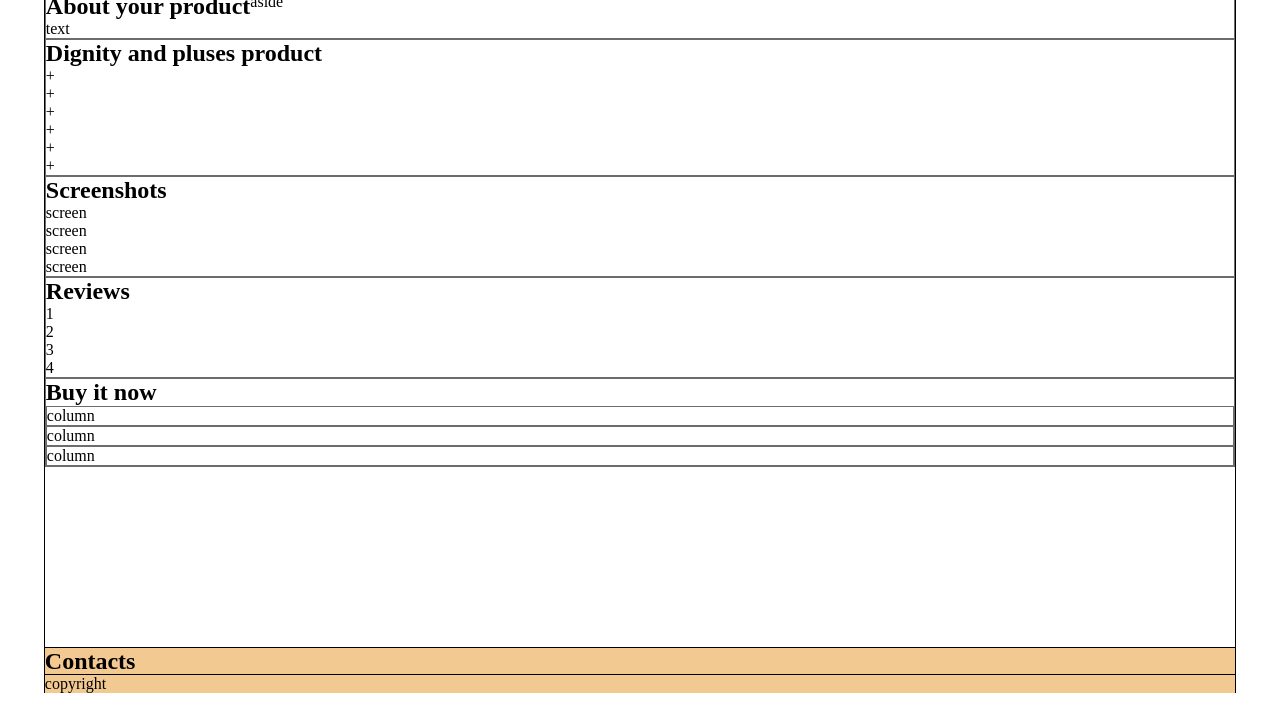
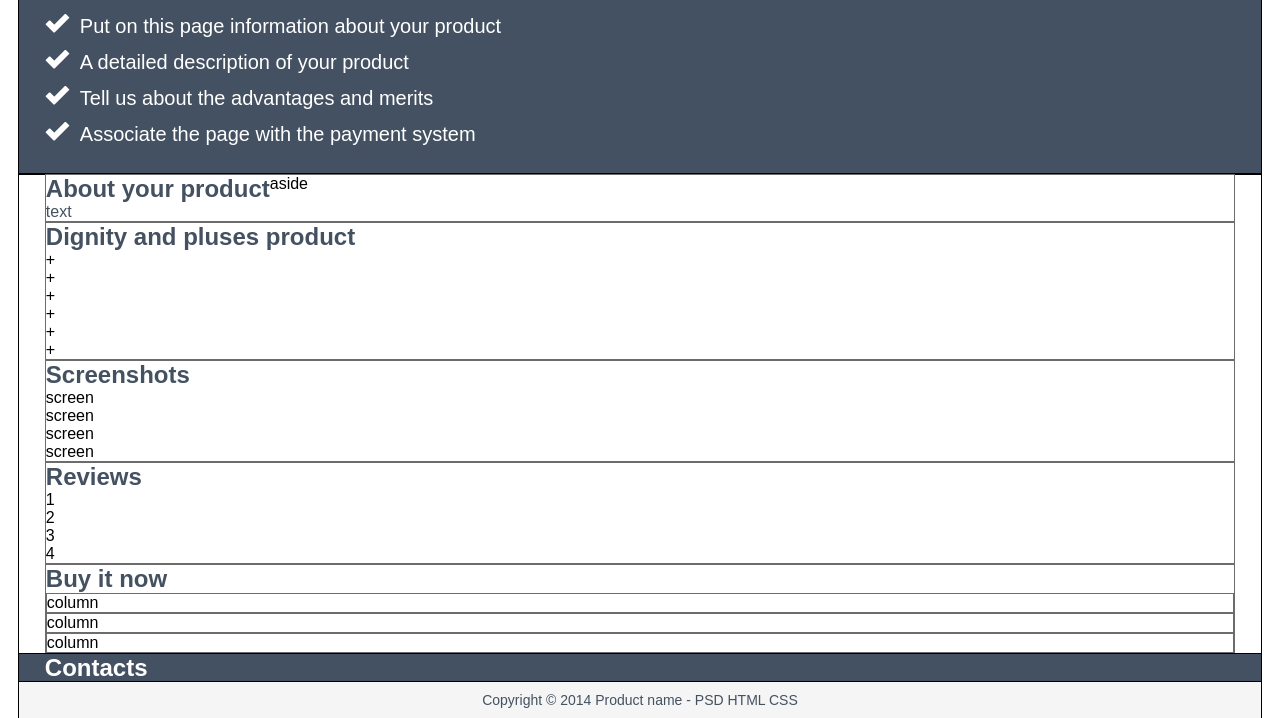
Before and after one commit to NataSamoilova/html5_homework, a plain HTML site: page index.html in a window 1280 px wide. Shown: the part 107-825 px from the top of the page. Before the commit the page ends 800 px from the top, so only its background shows below. Drawn offline with Linux system fonts and the light colour scheme.

Commit message:
added header and footer styles

```diff
--- a/index.html
+++ b/index.html
@@ -13,14 +13,14 @@
 <body>
 
     <div class="page">
-        <header>
+        <header class="padding-side">
             <article>
                 <h1>Product name</h1>
                 <ul>
-                    <li> <img src="" alt="+">1</li>
-                    <li><img src="" alt="+">2</li>
-                    <li><img src="" alt="+">3</li>
-                    <li><img src="" alt="+">4</li>
+                    <li> <img src="img/check_icon.png" alt="+">Put on this page information about your product</li>
+                    <li><img src="img/check_icon.png" alt="+">A detailed description of your product</li>
+                    <li><img src="img/check_icon.png" alt="+">Tell us about the advantages and merits</li>
+                    <li><img src="img/check_icon.png" alt="+">Associate the page with the payment system</li>
                 </ul>
                 </article>
                 <aside>
@@ -29,7 +29,7 @@
         </header>
 
 
-        <div class="main">
+        <div class="main padding-side">
             <div class="about-wrapper">
                 <article>
                     <h2>About your product</h2>
@@ -68,7 +68,7 @@
                 <article>4</article>
             </div>
 
-            <div class="buyIt-wrapper">
+            <div class="buyIt-wrapper ">
                 <h2>Buy it now</h2>
                 <div>column</div>
                 <div>column</div>
@@ -78,12 +78,12 @@
         </div>
 
 
-        <footer>
+        <footer class="padding-side">
                 <h2>Contacts</h2>
         </footer>
 
-        <footer class="footer-copyright">
-            <p>copyright</p>
+        <footer class="footer-copyright padding-side">
+            <p>Copyright &copy; 2014 Product name - PSD HTML CSS</p>
         </footer>
     </div>
 
--- a/style.css
+++ b/style.css
@@ -11,6 +11,7 @@ html,
 body,
 .page {
   height: 100%;
+  font-family: "Arial";
 }
 .page {
   display: flex;
@@ -25,23 +26,64 @@ body,
 header,
 .main,
 footer {
-  max-width: 1300px;
+  max-width: 1280px;
   width: 93%;
   outline: 1px solid black;
   margin: 0 auto;
 }
 header,
 footer {
-  background-color: #f3c992;
+  background-color: #445162;
+}
+header h1,
+footer h1,
+header h2,
+footer h2,
+header li,
+footer li {
+  color: #ffffff;
 }
 header {
   display: flex;
 }
-header li {
+header h1 {
+  padding-top: 5%;
+  font-size: 60px;
+  font-weight: 400;
+}
+header ul {
+  margin-top: 5%;
+  margin-bottom: 5%;
+}
+header ul li {
   list-style-type: none;
+  font-size: 20px;
+  font-weight: 400;
+  line-height: 36px;
+}
+header ul li img {
+  margin-right: 10px;
+}
+.padding-side {
+  padding-right: 2%;
+  padding-left: 2%;
+}
+.main h2,
+.main p {
+  color: #445161;
 }
 .main .about-wrapper {
   display: flex;
+}
+.footer-copyright {
+  background-color: #f5f5f5;
+  text-align: center;
+  padding-top: 10px;
+  padding-bottom: 10px;
+}
+.footer-copyright p {
+  font-size: 14px;
+  color: #445161;
 }
 /*MEDIA*/
 @media screen and (max-width: 768px) {
```
Also changed, not shown: img/check_icon.png (added).
